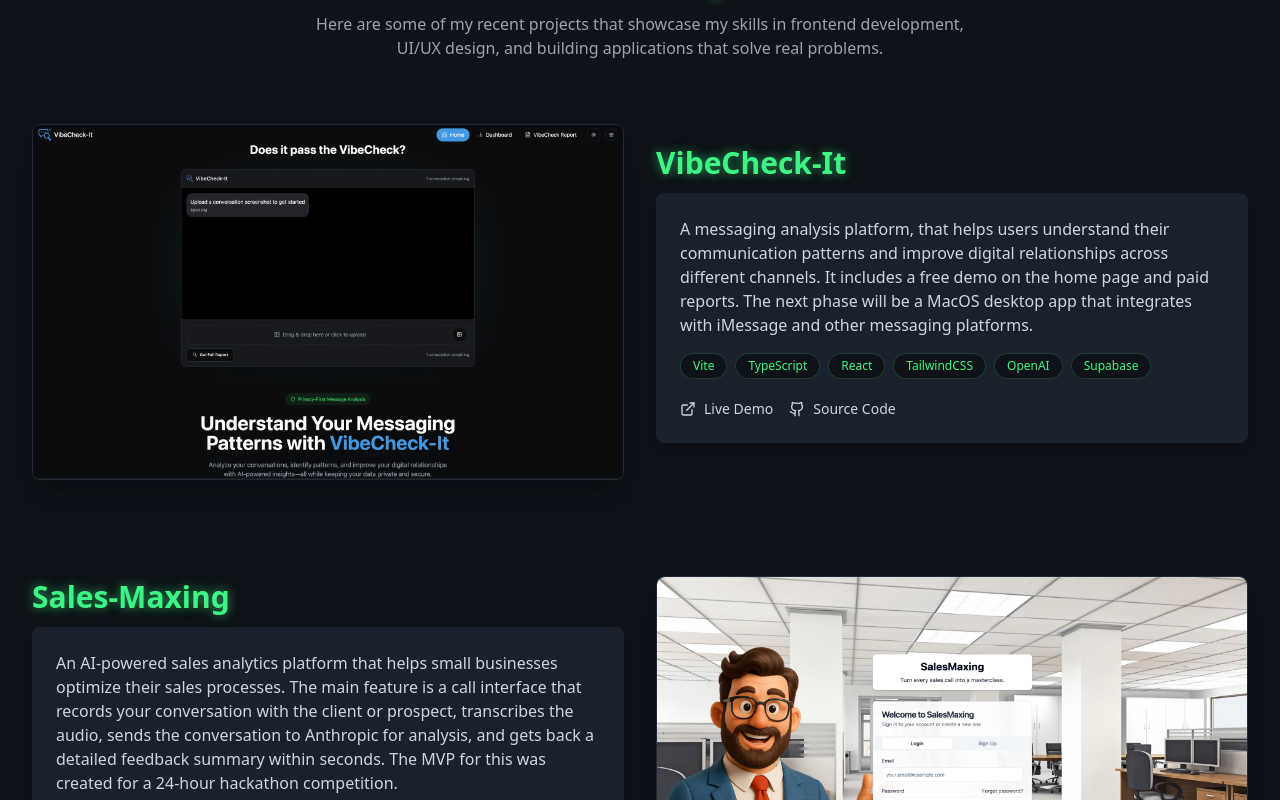
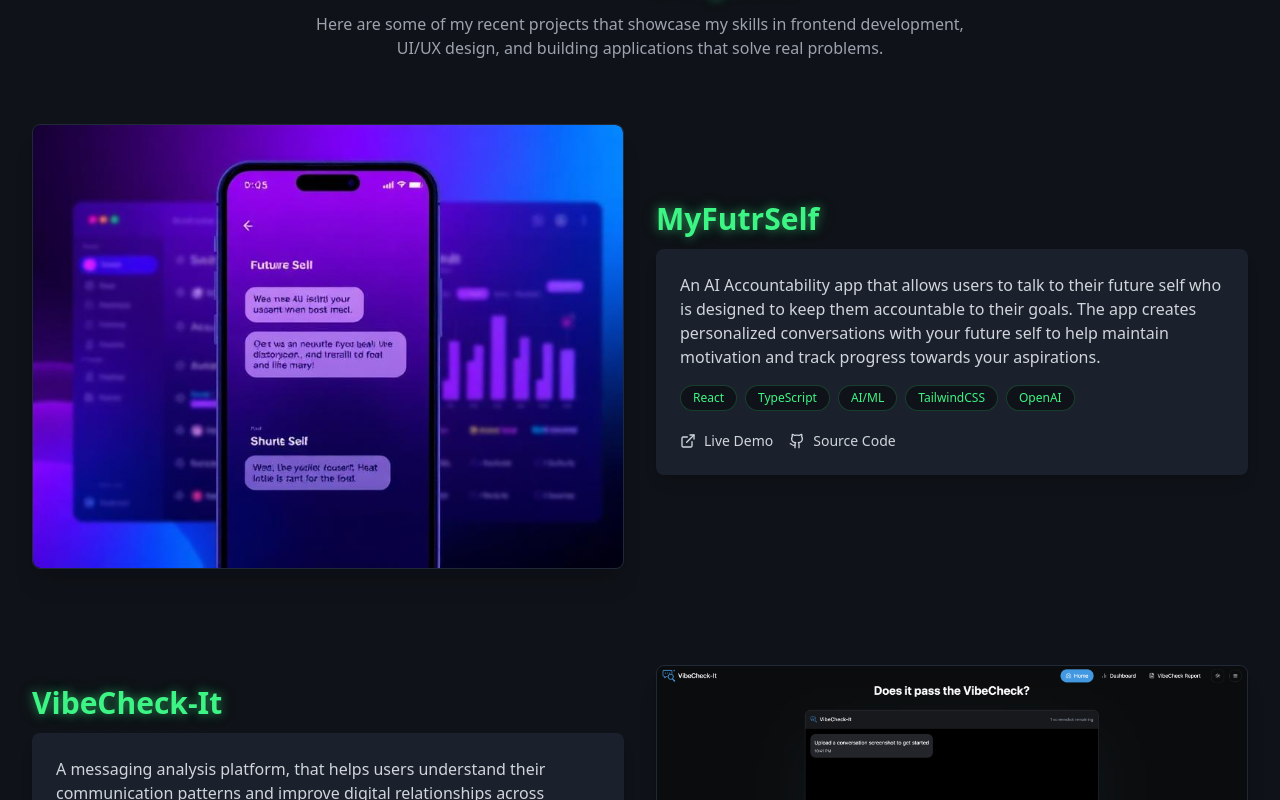
Before and after one commit to beausterling/beau-sterling-portfolio, a React (Vite) app: page / in a window 1280 px wide. Shown: the part 940-1740 px from the top of the page. Built offline with nearby package versions, Linux system fonts and the light colour scheme.

Commit message:
Add MyFutrSelf project
Adds the "MyFutrSelf" project to the top of the projects list in `Projects.tsx`. The project includes a description, live demo URL, and relevant technologies, maintaining the existing styling of other projects.

```diff
--- a/src/components/Projects.tsx
+++ b/src/components/Projects.tsx
@@ -3,6 +3,14 @@ import ProjectCard from './ProjectCard';
 
 const Projects = () => {
   const projects = [
+    {
+      title: "MyFutrSelf",
+      description: "An AI Accountability app that allows users to talk to their future self who is designed to keep them accountable to their goals. The app creates personalized conversations with your future self to help maintain motivation and track progress towards your aspirations.",
+      image: "/lovable-uploads/myfutrself-preview.png",
+      technologies: ["React", "TypeScript", "AI/ML", "TailwindCSS", "OpenAI"],
+      liveDemoUrl: "https://myfutrself.com/",
+      githubUrl: "#",
+    },
     {
       title: "VibeCheck-It",
       description: "A messaging analysis platform, that helps users understand their communication patterns and improve digital relationships across different channels. It includes a free demo on the home page and paid reports. The next phase will be a MacOS desktop app that integrates with iMessage and other messaging platforms.",
```
Also changed, not shown: public/lovable-uploads/myfutrself-preview.png (added).
